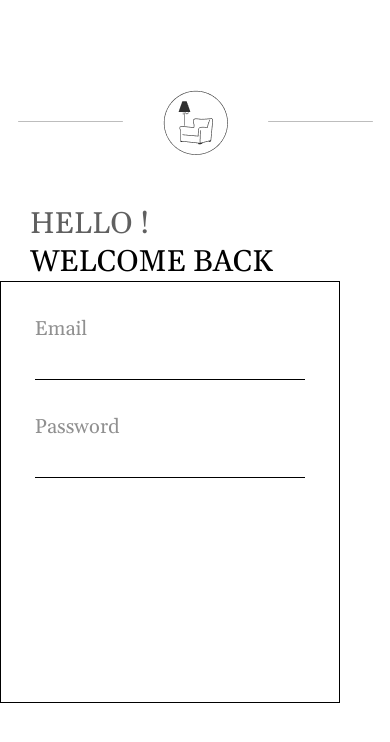
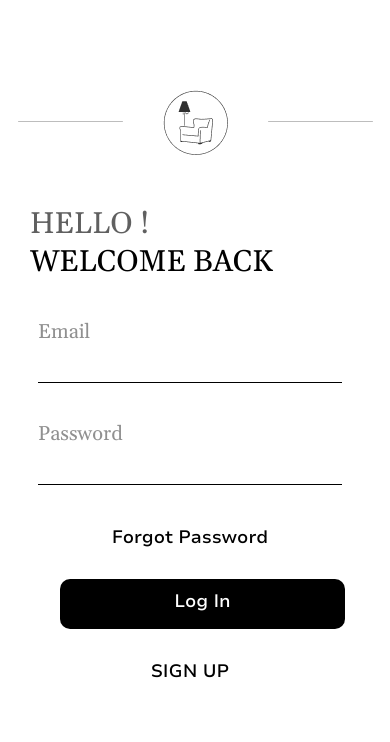
Before and after one commit to SidhardhJoe/FurniStore, a React Native app: screen /Page2 in a window 390 px wide. Shown: the top 742 px of the page. Built offline with nearby package versions, Linux system fonts and the light colour scheme.

Commit message:
Login Page

```diff
--- a/Navigation.js
+++ b/Navigation.js
@@ -11,7 +11,9 @@ const Stack = createNativeStackNavigator();
 const LoadFonts=()=>{
     return useFonts({
         GelasioRegular:require('./Fonts/static/Gelasio-Regular.ttf'),
-        GelasioBold:require('./Fonts/static/Gelasio-Bold.ttf')
+        GelasioBold:require('./Fonts/static/Gelasio-Bold.ttf'),
+        NunitoSansRegular:require('./Fonts/static/NunitoSansRegular.ttf'),
+        NunitoSansSemiBold:require('./Fonts/static/NunitoSansSemiBold.ttf')
     })
 }
 
--- a/Screen/Page1.js
+++ b/Screen/Page1.js
@@ -56,7 +56,8 @@ const styles = StyleSheet.create({
     text3: {
         fontSize: 18,
         letterSpacing: 2,
-        color: "#808080"
+        color: "#808080",
+        fontFamily:"NunitoSansRegular"
     },
     getstarted: {
         height: 54,
--- a/Screen/Page2.js
+++ b/Screen/Page2.js
@@ -1,9 +1,11 @@
-import { StyleSheet, Text, View, Image, TextInput } from 'react-native'
+import { StyleSheet, Text, View, Image, TextInput, TouchableOpacity } from 'react-native'
 import React from 'react'
 import { StatusBar } from 'expo-status-bar'
+import { useNavigation } from '@react-navigation/native';
 
 
 const Page2 = () => {
+    const { navigate } = useNavigation();
     return (
         <View style={styles.container}>
             <StatusBar style="dark" />
@@ -26,8 +28,24 @@ const Page2 = () => {
                 </View>
                 <View style={styles.passbox}>
                     <Text style={styles.passtext}>Password</Text>
-                    <TextInput/>
+                    <TextInput />
                 </View>
+                <View>
+                    <TouchableOpacity onPress={() => navigate('Page1')} >
+                        <Text style={styles.forgot}>Forgot Password</Text>
+                    </TouchableOpacity>
+                </View>
+                <View style={styles.login}>
+                    <TouchableOpacity onPress={() => navigate('Page1')}>
+                        <Text style={styles.logintext}>Log In</Text>
+                    </TouchableOpacity>
+                </View>
+                <View>
+                    <TouchableOpacity onPress={()=>navigate('Page1')}>
+                        <Text style={styles.signup}>SIGN UP</Text>
+                    </TouchableOpacity>
+                </View>
+
             </View>
         </View>
     )
@@ -62,35 +80,61 @@ const styles = StyleSheet.create({
         fontSize: 30,
         marginLeft: 30
     },
-    loginbox:{
-        borderWidth:1,
-        marginRight:50,
-        height:"50%"
+    loginbox: {
+        marginRight: 10,
+        height: "50%",
     },
     emailbox: {
         borderBottomColor: "black",
         borderBottomWidth: 0.5,
         width: "80%",
         marginLeft: "10%",
-        marginTop:"10%"
+        marginTop: "10%"
     },
-    emailtext:{
-        marginBottom:20,
-        fontSize:20,
-        fontFamily:"GelasioRegular",
-        color:"#909090"
+    emailtext: {
+        marginBottom: 20,
+        fontSize: 20,
+        fontFamily: "GelasioRegular",
+        color: "#909090"
     },
-    passbox:{
+    passbox: {
         borderBottomColor: "black",
         borderBottomWidth: 0.5,
         width: "80%",
         marginLeft: "10%",
-        marginTop:"10%"
+        marginTop: "10%"
     },
-    passtext:{
-        marginBottom:20,
-        fontSize:20,
-        fontFamily:"GelasioRegular",
-        color:"#909090"
+    passtext: {
+        marginBottom: 20,
+        fontSize: 20,
+        fontFamily: "GelasioRegular",
+        color: "#909090"
+    },
+    forgot: {
+        fontSize: 18,
+        fontFamily: "NunitoSansSemiBold",
+        textAlign: "center",
+        marginTop: 40
+    },
+    login: {
+        height: 50,
+        width: 285,
+        backgroundColor: "black",
+        borderRadius: 10,
+        marginLeft: 60,
+        marginTop: 30
+    },
+    logintext: {
+        color: "white",
+        fontSize: 18,
+        fontFamily: "NunitoSansSemiBold",
+        textAlign: "center",
+        marginTop: 10
+    },
+    signup:{
+        fontSize:18,
+        fontFamily:"NunitoSansSemiBold",
+        textAlign:"center",
+        marginTop:30
     }
 })
```
Also changed, not shown: Fonts/static/NunitoSansRegular.ttf (added), Fonts/static/NunitoSansSemiBold.ttf (added).
